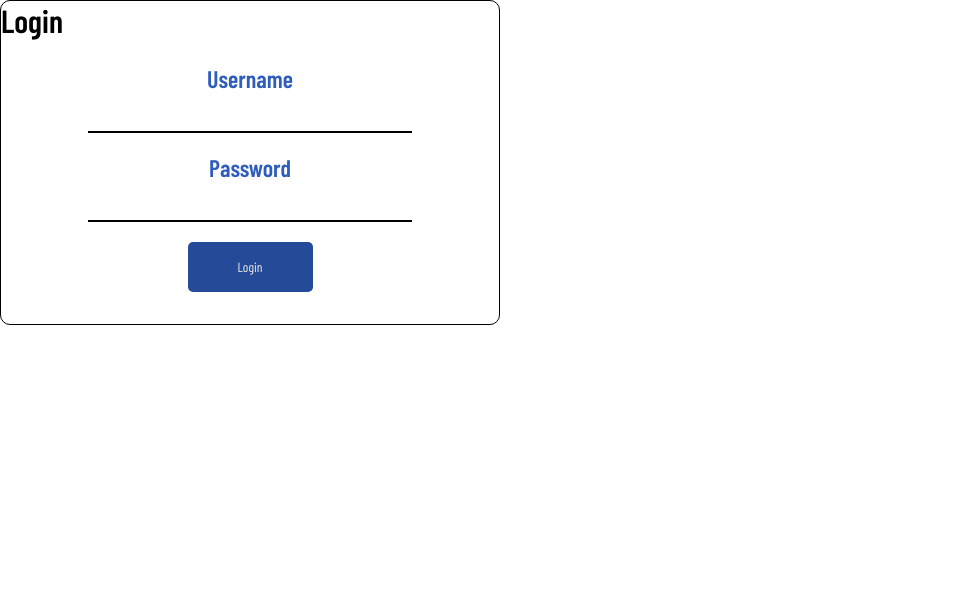
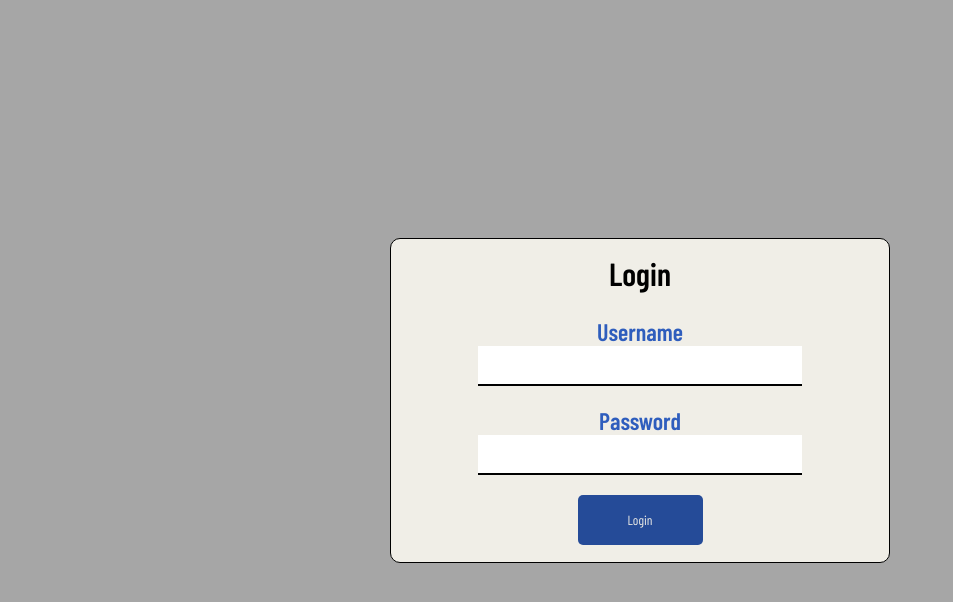
Before and after one commit to aleema95/notes-app-js, a React (Vite) app in the folder client/: page /test in a window 1280 px wide. Shown: the top 602 px of the page, without its empty margins (0-953 px from the left). Built offline with nearby package versions, Linux system fonts and the light colour scheme; a web font is replaced by a local one.

Commit message:
add login modal with css

```diff
--- a/client/src/components/Landing/landing.jsx
+++ b/client/src/components/Landing/landing.jsx
@@ -1,9 +1,11 @@
-import React from "react";
+import React, { useState } from "react";
 import s from './landing.module.scss'
 import Nav from "../Nav/nav";
 import LandingSVG from '../../assets/svg/landingSVG'
+import LoginModal from '../LoginModal/LoginModal'
 
 const Landing = () => {
+
 
   return <div className={s.container}>
     <Nav />
--- a/client/src/components/Login/Login.jsx
+++ /dev/null
@@ -1,21 +0,0 @@
-import React from 'react'
-import s from './Login.module.scss'
-
-export default function Login() {
-  return (
-    <div className={s.main_container}>
-      <form>
-        <h1>Login</h1>
-        <div className={s.label_input_container}>
-          <label htmlFor="">Username</label>
-          <input type="text" />
-        </div>
-        <div className={s.label_input_container}>
-          <label htmlFor="">Password</label>
-          <input type="password" />
-        </div>
-        <button className={s.submit_btn} type='submit'>Login</button>
-      </form>
-    </div>
-  )
-}
--- a/client/src/components/Login/Login.module.scss
+++ /dev/null
@@ -1,24 +0,0 @@
-@import '../../variables';
-
-.main_container {
-  width: 500px;
-  height: 325px;
-  border: 1px solid black;
-  border-radius: 10px;
-  h1 {
-    display: inline-block;
-  }
-  .label_input_container {
-    display: flex;
-    flex-direction: column;
-    justify-content: center;
-    align-items: center;
-    margin-bottom: 20px;
-  }
-  .submit_btn {
-    display: block;
-    margin: 0 auto;
-    width: 125px;
-    height: 50px;
-  }
-}
--- /dev/null
+++ b/client/src/components/LoginModal/LoginModal.jsx
@@ -0,0 +1,25 @@
+import React from 'react'
+import { useEffect } from 'react'
+import s from './LoginModal.module.scss'
+
+export default function LoginModal({onModalClick}) {
+
+  return (
+    <div onClick={onModalClick} className={s.modal}>
+      <div className={s.main_container}>
+          <h1>Login</h1>
+        <form>
+          <div className={s.label_input_container}>
+            <label htmlFor="">Username</label>
+            <input type="text" />
+          </div>
+          <div className={s.label_input_container}>
+            <label htmlFor="">Password</label>
+            <input type="password" />
+          </div>
+          <button className={s.submit_btn} type='submit'>Login</button>
+        </form>
+      </div>
+    </div>
+  )
+}
--- /dev/null
+++ b/client/src/components/LoginModal/LoginModal.module.scss
@@ -0,0 +1,36 @@
+@import '../../variables';
+
+.modal {
+  height: 100vh;
+  width: 100%;
+  background-color: rgba(0, 0, 0, 0.35);
+  position: absolute;
+  display: flex;
+  justify-content: center;
+  align-items: center;
+  .main_container {
+    margin: auto;
+    background-color: $secondary-color;
+    width: 500px;
+    height: 325px;
+    border: 1px solid black;
+    border-radius: 10px;
+    h1 {
+      margin-top: 15px;
+      text-align: center;
+    }
+    .label_input_container {
+      display: flex;
+      flex-direction: column;
+      justify-content: center;
+      align-items: center;
+      margin-bottom: 20px;
+    }
+    .submit_btn {
+      display: block;
+      margin: 0 auto;
+      width: 125px;
+      height: 50px;
+    }
+  }
+}
--- a/client/src/components/Nav/nav.jsx
+++ b/client/src/components/Nav/nav.jsx
@@ -1,12 +1,21 @@
-import React from "react";
+import React, { useState } from "react";
 import s from './nav.module.scss'
 import { useNavigate } from "react-router-dom"
+import LoginModal from '../LoginModal/LoginModal'
 
 const Nav = () => {
+  const [isModalActive, setIsModalActive] = useState(false)
 
   const navigate = useNavigate()
 
-  return <div className={s.container}>
+  function onModalClick(e) {
+    setIsModalActive(!isModalActive)
+  }
+
+  return (
+    <>
+      { isModalActive ? <LoginModal onModalClick={onModalClick} /> : null }
+      <div className={s.container}>
         <div className={s.leftOptions}>
           <div onClick={event => navigate('/')}>
           Note it
@@ -26,11 +35,13 @@ const Nav = () => {
         </div>
 
         <div className={s.rightOptions}>
-      <div onClick={event => navigate('/log_in')}>
+          <div onClick={e => setIsModalActive(!isModalActive)}>
           Log in
           </div>
         </div>
       </div>
+    </>
+  )
 }
 
 export default Nav
--- a/client/src/main.jsx
+++ b/client/src/main.jsx
@@ -11,7 +11,7 @@ import './index.scss'
 import Register from './components/Register/Register';
 import axios from 'axios';
 import UserProfile from './components/UserProfile/UserProfile'
-import Login from './components/Login/Login'
+import LoginModal from './components/LoginModal/LoginModal'
 
 axios.defaults.baseURL = 'http://localhost:3010';
 
@@ -31,7 +31,7 @@ const router = createBrowserRouter([
   },
   {
     path: "/test",
-    element: <Login />
+    element: <LoginModal />
   },
 ]);
 
```
Lines whose indentation alone changed are shown as unchanged.
